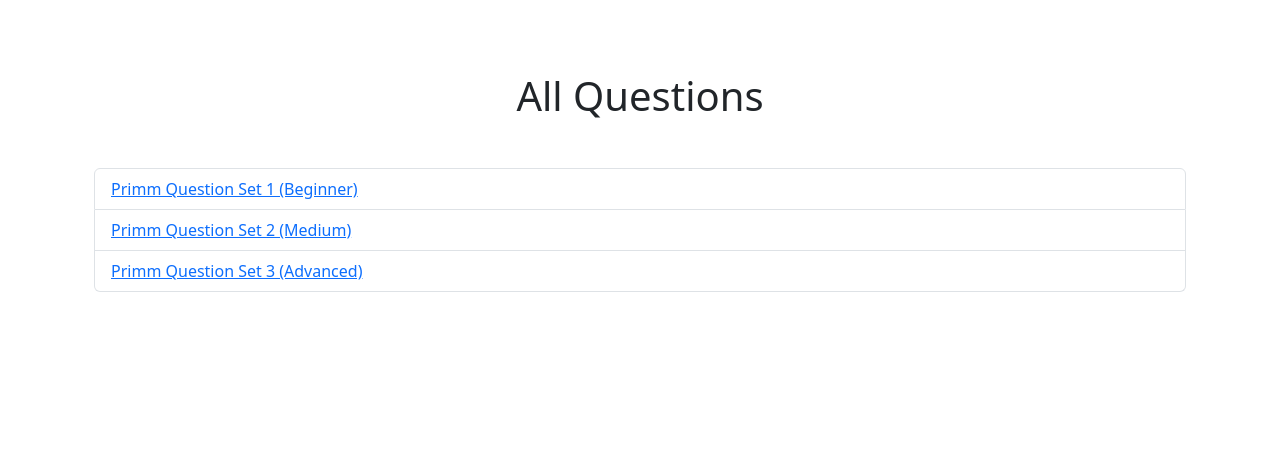
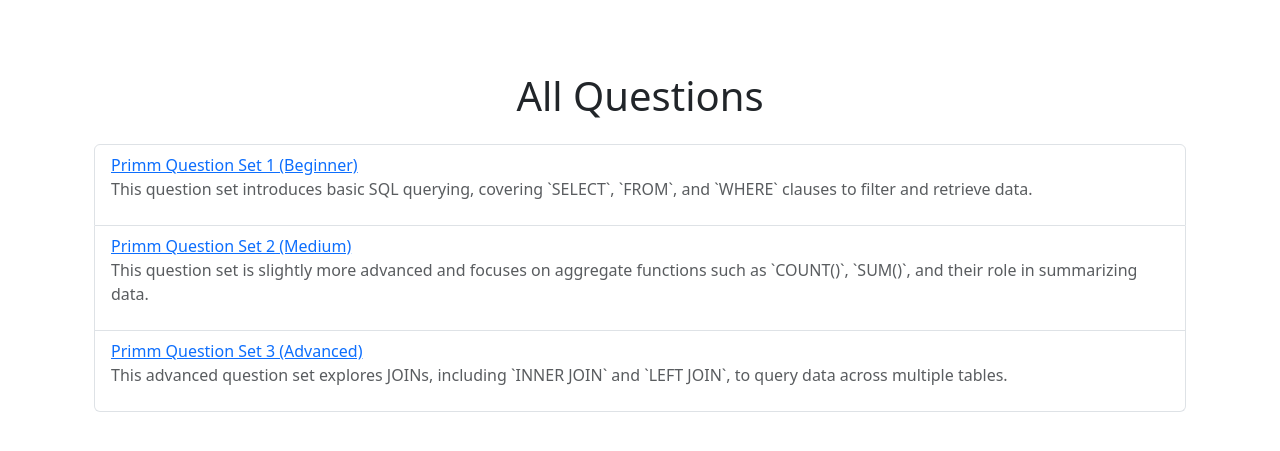
Before and after one commit to Saad1929/CSETP-Project, a Django app: page /all-questions/ in a window 1280 px wide. Shown: the part 56-507 px from the top of the page. Run offline with Django 5.2, Linux system fonts and the light colour scheme.

Commit message:
Added descriptions

```diff
--- a/csetp/website/templates/all-questions.html
+++ b/csetp/website/templates/all-questions.html
@@ -4,17 +4,18 @@
 <div class="container mt-5">
     <h1 class="text-center">All Questions</h1>
     <ul class="list-group mt-4">
-        <ul class="list-group mt-4">
         <li class="list-group-item">
             <a href="{% url 'primm1' %}" class="text-primary">Primm Question Set 1 (Beginner)</a>
+            <p class="text-muted">This question set introduces basic SQL querying, covering `SELECT`, `FROM`, and `WHERE` clauses to filter and retrieve data.</p>
         </li>
         <li class="list-group-item">
             <a href="{% url 'primm2' %}" class="text-primary">Primm Question Set 2 (Medium)</a>
+            <p class="text-muted">This question set is slightly more advanced and focuses on aggregate functions such as `COUNT()`, `SUM()`, and their role in summarizing data.</p>
         </li>
         <li class="list-group-item">
             <a href="{% url 'primm3' %}" class="text-primary">Primm Question Set 3 (Advanced)</a>
+            <p class="text-muted">This advanced question set explores JOINs, including `INNER JOIN` and `LEFT JOIN`, to query data across multiple tables.</p>
         </li>
-        </ul>
     </ul>
 </div>
 {% endblock %}
--- a/csetp/website/templates/primm3.html
+++ b/csetp/website/templates/primm3.html
@@ -268,7 +268,7 @@ function showSection4() {
 function submitMakeQuery() {
     let userQuery = document.getElementById("make-query").value;
 
-    fetch("{% url 'run_make_query' %}", {
+    fetch("{% url 'run_make_query_primm3' %}", {
         method: "POST",
         headers: {
             "Content-Type": "application/json",
--- a/csetp/website/urls.py
+++ b/csetp/website/urls.py
@@ -18,5 +18,5 @@ urlpatterns = [
     path('database2/', views.database_projects, name="project-list"),
     path('run-sql-query-join/', views.run_sql_query_join, name="run_sql_query_join"),
     path('run-modified-query-join/', views.run_modified_query_join, name="run_modified_query_join"),
-    path('run-make-query/', views.run_make_query, name="run_make_query"),
+    path('run_make_query_primm3/', views.run_make_query_primm3, name="run_make_query_primm3"),
 ]
--- a/csetp/website/views.py
+++ b/csetp/website/views.py
@@ -275,7 +275,7 @@ def run_modified_query_join(request):
 
 
 @csrf_exempt
-def run_make_query(request):
+def run_make_query_primm3(request):
     if request.method == "POST":
         try:
             data = json.loads(request.body)
```
Lines whose indentation alone changed are shown as unchanged.
